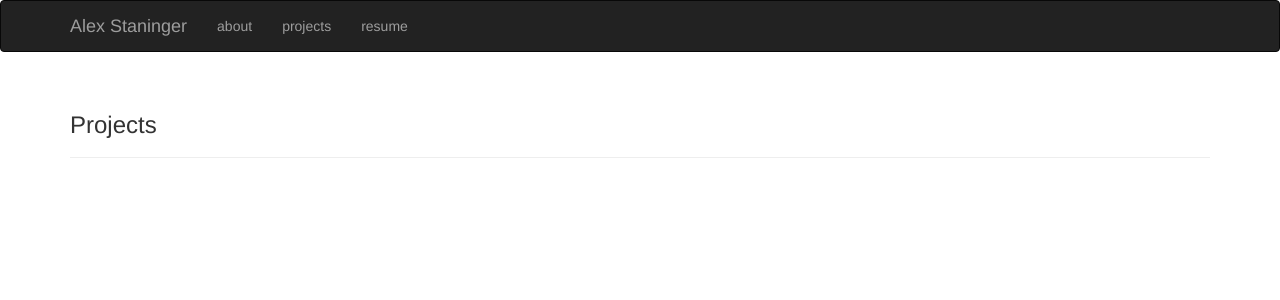
After one commit to astaninger/portfolio, a Flask app: template templates/projects.html in a window 1280 px wide. The commit adds this page. Shown: the top 300 px of the page. Run offline with Flask 2, Linux system fonts and the light colour scheme; the template is opened without the code that fills it, so the values that code supplies are empty; some libraries are stand-ins or nearby versions.

Commit message:
added projects route

```diff
--- a/app.py
+++ b/app.py
@@ -10,7 +10,7 @@ def index():
 
 @app.route('/projects', methods=["GET"])
 def projects():
-    pass #return render_template('projects.html')
+    return render_template('projects.html')
 
 @app.route('/resume')
 def resume():
--- a/templates/index.html
+++ b/templates/index.html
@@ -8,6 +8,7 @@
 {% extends "bootstrap/base.html" %}
 
 {% block navbar %}
+{{ super() }}
 <div class="navbar navbar-inverse navbar-fixed" role="navigation">
     <div class="container">
         <div class="navbar-header">
--- /dev/null
+++ b/templates/projects.html
@@ -0,0 +1,11 @@
+{% extends "index.html" %}
+
+{% block content %}
+<div class="container">
+    <div class="page-header">
+        <h3>Projects</h3>
+    </div>
+    <div class='bio'>
+    </div>
+</div>
+{% endblock %}
```
